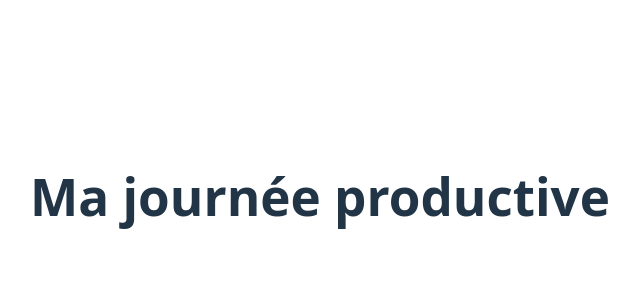
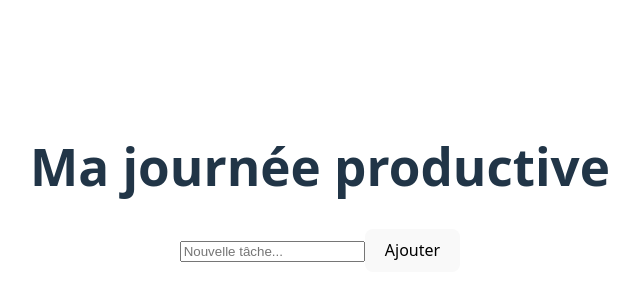
Before and after one commit to LowkeyAlways/ToDoList, a React (Vite) app: page / in a window 1280 px wide. Shown: the part 204-504 px from the top of the page, without its empty margins (320-960 px from the left). Built offline with nearby package versions, Linux system fonts and the light colour scheme.

Commit message:
App done

```diff
--- a/src/App.jsx
+++ b/src/App.jsx
@@ -1,11 +1,36 @@
+import { useState } from 'react'
 import './App.css'
+import TaskForm from './components/TaskForm';
+import TaskList from './components/TaskList';
 
 function App() {
+  const [tasks, setTasks] = useState([]);
 
+  const addTask = (text) => {
+    const newTask = {
+      id: Date.now(),
+      text,
+      done: false
+    }
+    setTasks((prev) => [...prev, newTask])
+  }
+
+  const toggleTask = (id) => {
+    setTasks((prev) =>
+    prev.map((t) => (
+      t.id === id ? {...t, done: !t.done} : t
+    )))
+  }
+
+  const deleteTask = (id) => {
+    setTasks((prev) => prev.filter((t) => t.id !== id))
+  }
   return (
-    <>
+    <div>
       <h1>Ma journée productive</h1>
-    </>
+      <TaskForm onAddTask={addTask} />
+      <TaskList tasks={tasks} onToggleTask={toggleTask} onDeleteTask={deleteTask}/>
+    </div>
   )
 }
 
```
